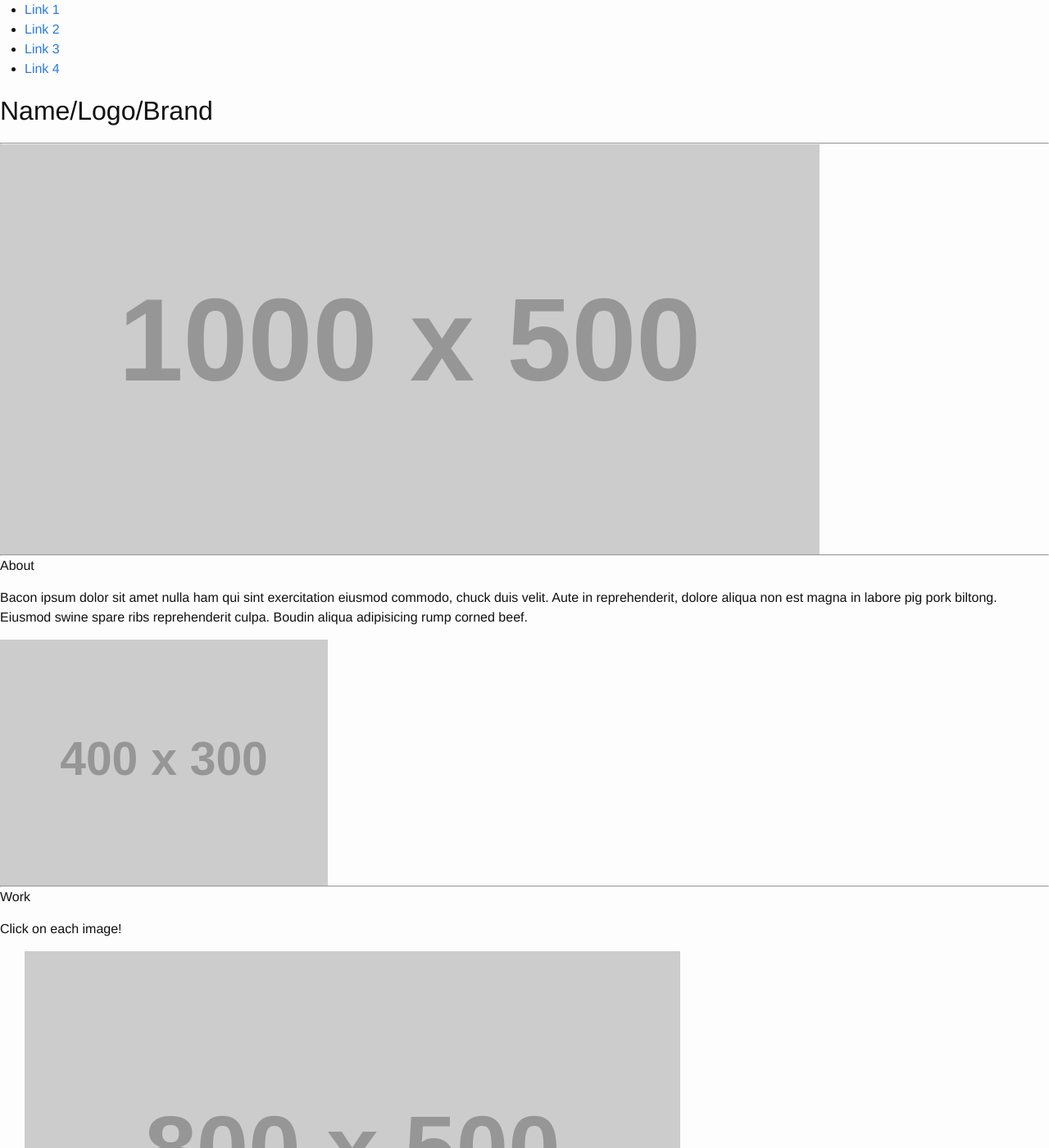
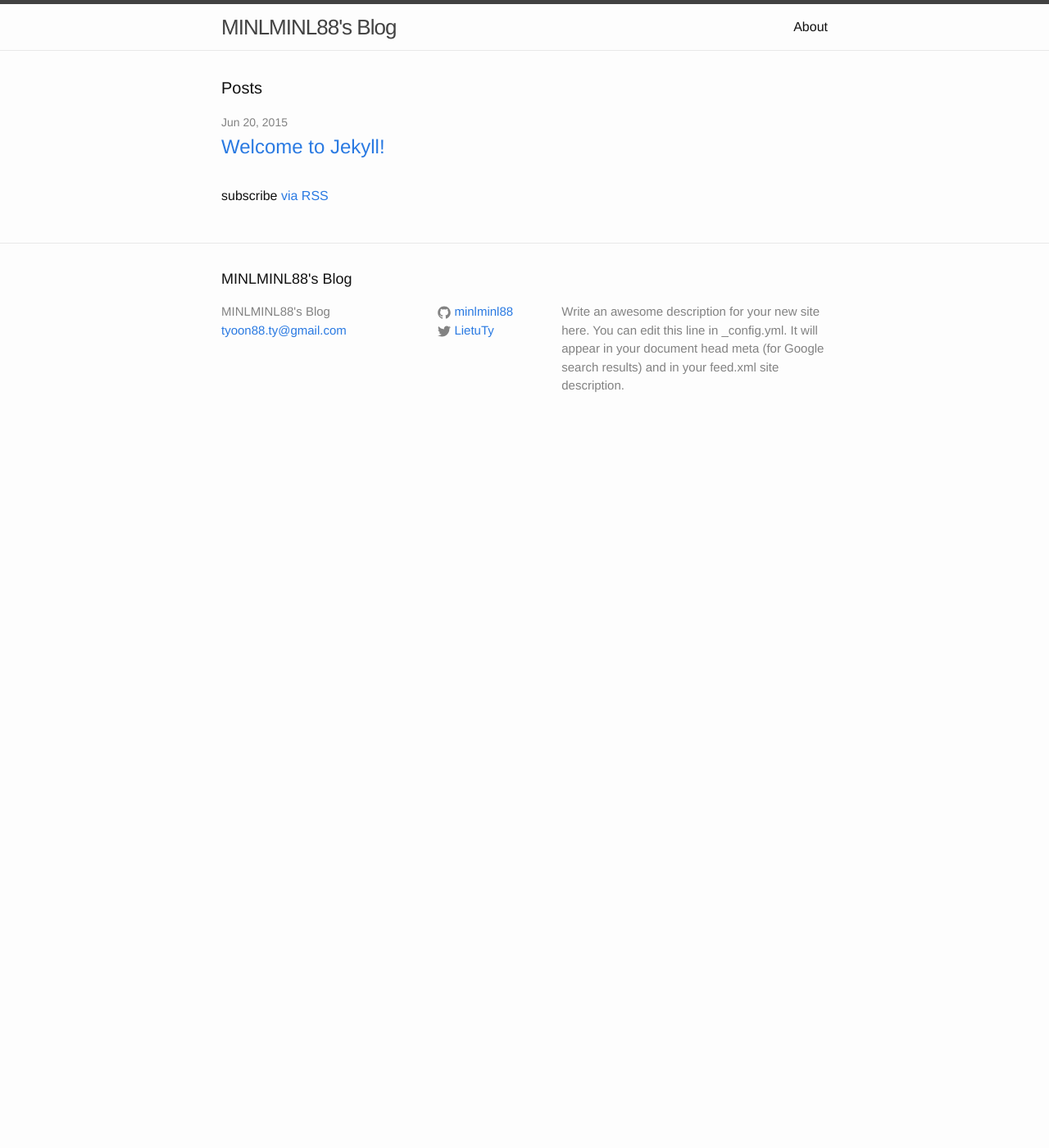
Before and after one commit to minlminl88/minlminl88, a Jekyll site: the page built from index.html, in a window 1280 px wide and 1400 px high. Shown: the whole window at 82% size. Built offline with Jekyll 4.4.1, drawn with Linux system fonts in a browser that asks for light colours; some of the changed text lies outside the part shown.

Commit message:
Reverting back to Original

```diff
--- a/_layouts/default.html
+++ b/_layouts/default.html
@@ -5,105 +5,15 @@
 
   <body>
 
-      <div class="row">
-        <div class="large-12 columns">
-          <div class="nav-bar right">
-           <ul class="button-group">
-             <li><a href="#" class="button">Link 1</a></li>
-             <li><a href="#" class="button">Link 2</a></li>
-             <li><a href="#" class="button">Link 3</a></li>
-             <li><a href="#" class="button">Link 4</a></li>
-            </ul>
-          </div>
-          <h1>Name/Logo/Brand</h1>
-          <hr/>
-        </div>
+    {% include header.html %}
+
+    <div class="page-content">
+      <div class="wrapper">
+        {{ content }}
       </div>
+    </div>
 
-      <div class="row">
-        <div class="large-12 columns">
-          <img src="http://placehold.it/1000x500&text=[banner img]">
-        </div>
-      </div>
-
-      <div class="row">
-        <hr>
-        <div class="large-8 columns">
-          <h4>About</h4>
-          <p>Bacon ipsum dolor sit amet nulla ham qui sint exercitation eiusmod commodo, chuck duis velit. Aute in reprehenderit, dolore aliqua non est magna in labore pig pork biltong. Eiusmod swine spare ribs reprehenderit culpa. Boudin aliqua adipisicing rump corned beef.</p>
-          <i class="fi-social-twitter"></i>
-        </div>
-        <div class="large-4 columns">
-          <img src="http://placehold.it/400x300&text=[img]">
-        </div>
-      </div>
-
-      <div class="row">
-        <hr>
-        <div class="large-12 columns">
-          <h4>Work</h4>
-          <p>Click on each image!</p>
-
-          <ul class="clearing-thumbs small-block-grid-1 medium-block-grid-2 large-block-grid-4" data-clearing>
-            <li>
-              <a href="http://placehold.it/800x500&text=[img]">
-              <img data-caption="caption here..." src="http://placehold.it/800x500&text=[img]"></a>
-            </li>
-            <li>
-              <a href="http://placehold.it/800x500&text=[img]"><img data-caption="caption 2 here..." src="http://placehold.it/800x500&text=[img]"></a>
-            </li>
-            <li>
-              <a href="http://placehold.it/800x500&text=[img]"><img data-caption="caption 3 here..." src="http://placehold.it/800x500&text=[img]"></a>
-            </li>
-            <li>
-              <a href="http://placehold.it/800x500&text=[img]"><img data-caption="caption 4 here..." src="http://placehold.it/800x500&text=[img]"></a>
-            </li>
-            <li>
-              <a href="http://placehold.it/800x500&text=[img]"><img data-caption="caption 5 here..." src="http://placehold.it/800x500&text=[img]"></a>
-            </li>
-            <li>
-              <a href="http://placehold.it/800x500&text=[img]"><img data-caption="caption 6 here..." src="http://placehold.it/800x500&text=[img]"></a>
-            </li>
-          </ul>
-        </div>
-      </div>
-
-      <div class="row">
-        <div class="large-12 columns">
-          <hr>
-          <h4>Contact Me</h4>
-          <div class="large-4 columns">
-            Email: <a class="__cf_email__" href="/cdn-cgi/l/email-protection" data-cfemail="f9949cb9948089968b8d9f96959096d79a9694">[email protected]</a><script cf-hash='f9e31' type="text/javascript">
-/* <![CDATA[ */!function(){try{var t="currentScript"in document?document.currentScript:function(){for(var t=document.getElementsByTagName("script"),e=t.length;e--;)if(t[e].getAttribute("cf-hash"))return t[e]}();if(t&&t.previousSibling){var e,r,n,i,c=t.previousSibling,a=c.getAttribute("data-cfemail");if(a){for(e="",r=parseInt(a.substr(0,2),16),n=2;a.length-n;n+=2)i=parseInt(a.substr(n,2),16)^r,e+=String.fromCharCode(i);e=document.createTextNode(e),c.parentNode.replaceChild(e,c)}}}catch(u){}}();/* ]]> */</script>
-          </div>
-          <div class="large-4 columns">
-            Twitter: @twitterhandle
-          </div>
-          <div class="large-4 columns">
-            Phone: 555-555-1234
-          </div>
-        </div>
-      </div>
-
-      <footer class="row">
-          <div class="large-12 columns">
-            <hr/>
-            <div class="row">
-              <div class="large-6 columns">
-                <p>© Copyright no one at all. Go to town.</p>
-              </div>
-              <div class="large-6 columns">
-                <ul class="inline-list right">
-                  <li><a href="#">Link 1</a></li>
-                  <li><a href="#">Link 2</a></li>
-                  <li><a href="#">Link 3</a></li>
-                  <li><a href="#">Link 4</a></li>
-                </ul>
-              </div>
-            </div>
-          </div>
-      </footer>
-
+    {% include footer.html %}
 
   </body>
 
```
